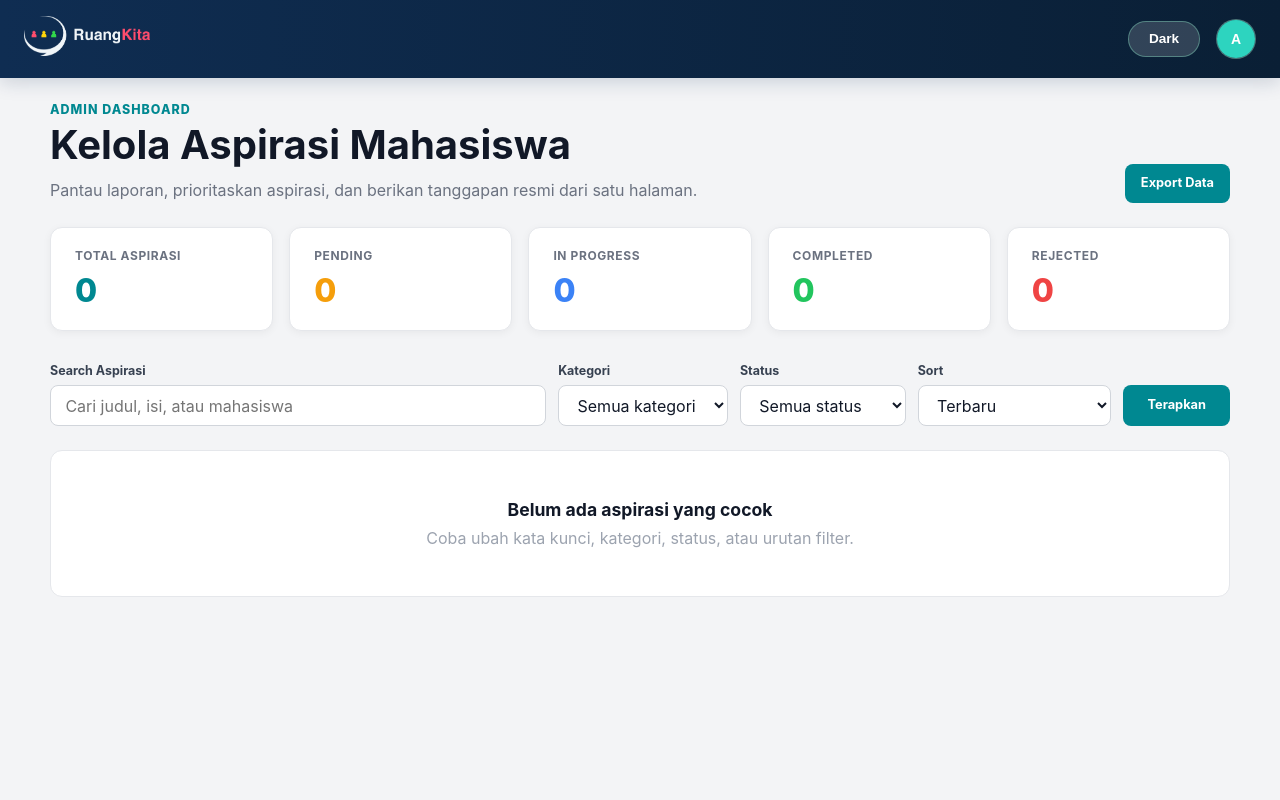
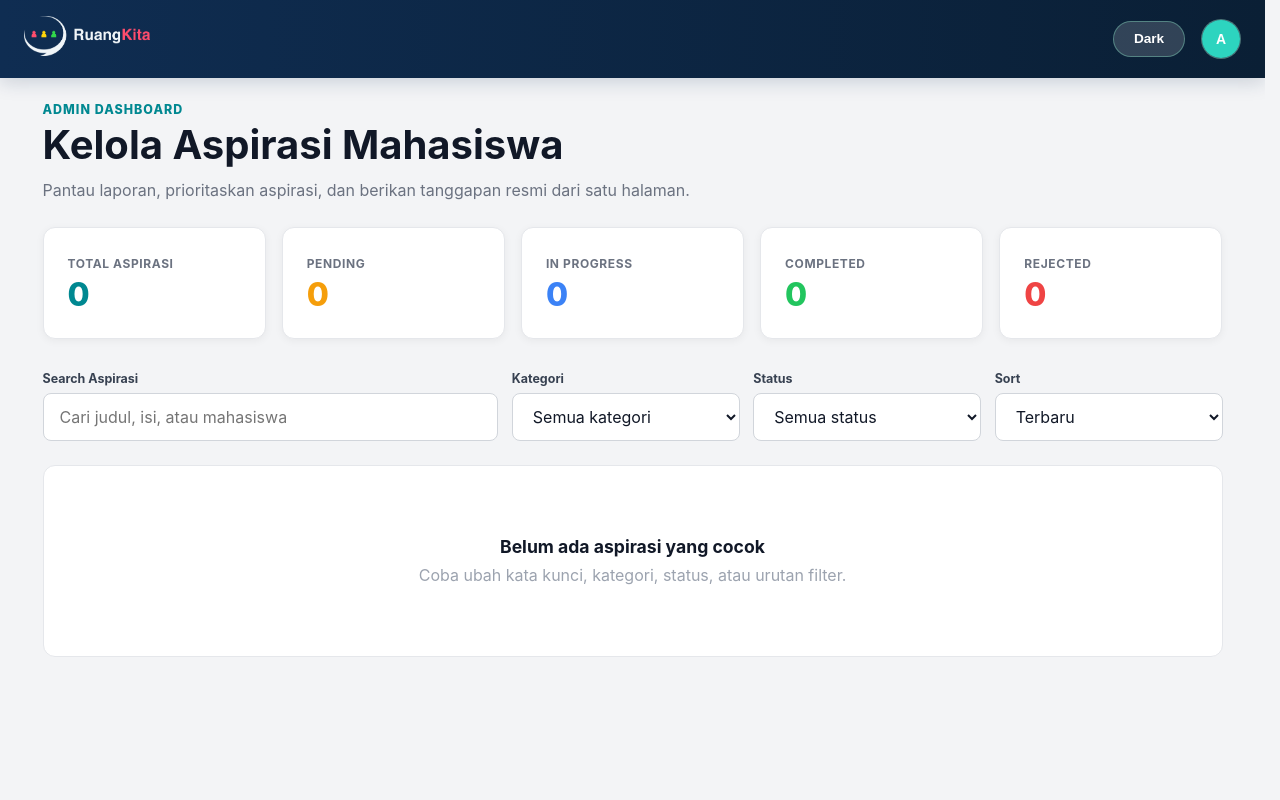
Before and after one commit to Cannaset/RuangKita, a PHP site: page /dashboard.php in a window 1280 px wide. Run offline with PHP 8.4, Linux system fonts and the light colour scheme; the visitor is signed in with stand-in values (Sample User, id 1); data that the repository does not hold is empty.

Commit message:
Bug fixing

```diff
--- a/App/admin/components/filter-bar.php
+++ b/App/admin/components/filter-bar.php
@@ -12,7 +12,7 @@
 
     <div class="filter-field">
         <label for="category">Kategori</label>
-        <select id="category" name="category">
+        <select id="category" name="category" data-auto-submit>
             <option value="">Semua kategori</option>
             <?php foreach ($categories as $category): ?>
                 <option value="<?= e($category); ?>" <?= $categoryFilter === $category ? 'selected' : ''; ?>>
@@ -24,7 +24,7 @@
 
     <div class="filter-field">
         <label for="status">Status</label>
-        <select id="status" name="status">
+        <select id="status" name="status" data-auto-submit>
             <option value="">Semua status</option>
             <?php foreach ($statusOptions as $value => $label): ?>
                 <option value="<?= e($value); ?>" <?= $statusFilter === $value ? 'selected' : ''; ?>>
@@ -36,12 +36,10 @@
 
     <div class="filter-field">
         <label for="sort">Sort</label>
-        <select id="sort" name="sort">
+        <select id="sort" name="sort" data-auto-submit>
             <option value="newest" <?= $sort === 'newest' ? 'selected' : ''; ?>>Terbaru</option>
             <option value="oldest" <?= $sort === 'oldest' ? 'selected' : ''; ?>>Terlama</option>
             <option value="votes" <?= $sort === 'votes' ? 'selected' : ''; ?>>Paling banyak vote</option>
         </select>
     </div>
-
-    <button type="submit" class="filter-submit">Terapkan</button>
 </form>
--- a/App/admin/components/statistics-card.php
+++ b/App/admin/components/statistics-card.php
@@ -4,7 +4,7 @@
 // File: App/admin/components/statistics-card.php
 // ============================================================
 ?>
-<div class="stats-row" style="display:grid;grid-template-columns:repeat(auto-fit,minmax(160px,1fr));gap:1rem;margin-bottom:2rem;">
+<div class="stats-grid">
     <?php foreach ([
         ['label' => 'Total Aspirasi', 'value' => $stats['total'],       'color' => '#008891'],
         ['label' => 'Pending',        'value' => $stats['pending'],      'color' => '#f59e0b'],
@@ -12,9 +12,11 @@
         ['label' => 'Completed',      'value' => $stats['completed'],    'color' => '#22c55e'],
         ['label' => 'Rejected',       'value' => $stats['rejected'],     'color' => '#ef4444'],
     ] as $stat): ?>
-    <div style="background:white;border-radius:.75rem;padding:1.25rem 1.5rem;border:1px solid #e5e7eb;box-shadow:0 2px 8px rgba(0,0,0,.05);">
-        <p style="font-size:.75rem;font-weight:700;text-transform:uppercase;letter-spacing:.05em;color:#6b7280;margin:0 0 .5rem;"><?= $stat['label'] ?></p>
-        <p style="font-size:2rem;font-weight:800;color:<?= $stat['color'] ?>;margin:0;"><?= $stat['value'] ?></p>
+    <div class="stat-card">
+        <div>
+            <p><?= $stat['label'] ?></p>
+            <strong style="color:<?= $stat['color'] ?>;"><?= $stat['value'] ?></strong>
+        </div>
     </div>
     <?php endforeach; ?>
 </div>
--- a/App/admin/dashboard.php
+++ b/App/admin/dashboard.php
@@ -95,63 +95,6 @@ require __DIR__ . '/queries/get_statistics.php';
 
 $queryBase = $_GET;
 unset($queryBase['page']);
-
-// Handle CSV exports if requested
-if (($_GET['export'] ?? '') === 'csv') {
-    $exportSql = "
-        SELECT
-            p.id,
-            p.title,
-            p.description,
-            p.category,
-            p.status,
-            p.created_at,
-            p.updated_at,
-            CASE WHEN p.is_anonymous = 1 THEN 'Anonymous' ELSE COALESCE(s.username, 'Mahasiswa') END AS author,
-            COALESCE(vt.upvotes, 0) AS upvotes,
-            COALESCE(vt.downvotes, 0) AS downvotes
-        FROM posts p
-        LEFT JOIN students s ON s.id = p.student_id
-        LEFT JOIN (
-            SELECT post_id,
-                SUM(vote_type = 'upvote') AS upvotes,
-                SUM(vote_type = 'downvote') AS downvotes
-            FROM votes
-            GROUP BY post_id
-        ) vt ON vt.post_id = p.id
-        $whereSql
-        ORDER BY $orderSql
-    ";
-    $exportStmt = $conn->prepare($exportSql);
-    $exportParams = $params;
-    bindParams($exportStmt, $types, $exportParams);
-    $exportStmt->execute();
-    $exportRows = $exportStmt->get_result()->fetch_all(MYSQLI_ASSOC);
-
-    header('Content-Type: text/csv; charset=utf-8');
-    header('Content-Disposition: attachment; filename=ruangkita-aspirasi.csv');
-    $output = fopen('php://output', 'w');
-    fputcsv($output, ['ID', 'Author', 'Category', 'Title', 'Description', 'Status', 'Upvotes', 'Downvotes', 'Created At', 'Updated At']);
-
-    foreach ($exportRows as $exportRow) {
-        $meta = statusMeta($exportRow['status']);
-        fputcsv($output, [
-            $exportRow['id'],
-            $exportRow['author'],
-            $exportRow['category'],
-            $exportRow['title'],
-            $exportRow['description'],
-            $meta['label'],
-            $exportRow['upvotes'],
-            $exportRow['downvotes'],
-            $exportRow['created_at'],
-            $exportRow['updated_at'],
-        ]);
-    }
-
-    fclose($output);
-    exit;
-}
 ?>
 <!DOCTYPE html>
 <html lang="id">
@@ -162,8 +105,8 @@ if (($_GET['export'] ?? '') === 'csv') {
     <title>RuangKita - Admin Dashboard</title>
     <!-- Stylesheets -->
     <link rel="stylesheet" href="../assets/CSS/style.css">
-    <link rel="stylesheet" href="../assets/admin/css/admin-dashboard.css">
-    <link rel="stylesheet" href="../assets/admin/css/admin-components.css">
+    <link rel="stylesheet" href="../assets/admin/css/admin-dashboard.css?v=2">
+    <link rel="stylesheet" href="../assets/admin/css/admin-components.css?v=3">
     <link rel="stylesheet" href="../assets/admin/css/admin-modal.css">
 </head>
 
@@ -179,8 +122,6 @@ if (($_GET['export'] ?? '') === 'csv') {
                 <p class="admin-subtitle">Pantau laporan, prioritaskan aspirasi, dan berikan tanggapan resmi dari satu
                     halaman.</p>
             </div>
-            <a class="export-link" href="?<?= e(http_build_query(array_merge($_GET, ['export' => 'csv']))); ?>">Export
-                Data</a>
         </section>
 
         <!-- Component Statistics -->
@@ -214,7 +155,7 @@ if (($_GET['export'] ?? '') === 'csv') {
     <div class="toast" id="toast" role="status" aria-live="polite"></div>
 
     <!-- Scripts -->
-    <script src="../assets/admin/js/admin-filter.js"></script>
+    <script src="../assets/admin/js/admin-filter.js?v=2"></script>
     <script src="../assets/admin/js/admin-theme.js"></script>
     <script src="../assets/admin/js/admin-dropdown.js"></script>
     <script src="../assets/admin/js/admin-status.js"></script>
--- a/App/assets/admin/css/admin-components.css
+++ b/App/assets/admin/css/admin-components.css
@@ -50,19 +50,21 @@
 
 /* --- Admin Filters Bar --- */
 .admin-filters {
-    display: flex;
-    gap: 0.75rem;
-    flex-wrap: wrap;
+    display: grid;
+    grid-template-columns: minmax(260px, 2fr) repeat(auto-fit, minmax(180px, 1fr));
+    align-items: end;
+    gap: 0.85rem;
     margin-bottom: 1.5rem;
 }
 
 .filter-field {
     display: grid;
     gap: 0.4rem;
+    min-width: 0;
 }
 
 .search-field {
-    flex: 1 1 220px;
+    min-width: 0;
 }
 
 .filter-field label,
@@ -89,8 +91,15 @@
 .filter-field input,
 .filter-field select,
 .status-form select {
-    min-height: 2.6rem;
-    padding: 0 0.9rem;
+    height: 3rem;
+    min-height: 3rem;
+    padding: 0 1rem;
+    line-height: 1.2;
+}
+
+.filter-field select {
+    padding-right: 2.5rem;
+    cursor: pointer;
 }
 
 .response-form textarea {
@@ -108,16 +117,11 @@
     box-shadow: 0 0 0 3px rgba(0, 136, 145, 0.12);
 }
 
-.filter-submit {
-    align-self: end;
-    min-height: 2.6rem;
-    padding-inline: 1.5rem;
-}
-
 /* --- Aspiration Post Card & Feed --- */
 .admin-feed {
     display: grid;
     gap: 1rem;
+    min-height: 12rem;
 }
 
 .admin-post-card {
@@ -324,11 +328,14 @@
 }
 
 .empty-state {
+    display: grid;
+    min-height: 12rem;
     padding: 3rem;
     border: 1px solid #e5e7eb;
     border-radius: 0.75rem;
     background: #ffffff;
     color: #9ca3af;
+    place-content: center;
     text-align: center;
 }
 
@@ -474,6 +481,10 @@ body.admin-page.dark-theme .priority-medium {
 }
 
 @media (max-width: 680px) {
+    .admin-filters {
+        grid-template-columns: 1fr;
+    }
+
     .admin-card-actions {
         grid-template-columns: 1fr;
     }
--- a/App/assets/admin/css/admin-dashboard.css
+++ b/App/assets/admin/css/admin-dashboard.css
@@ -5,6 +5,8 @@
 
 html {
     min-height: 100%;
+    overflow-y: scroll;
+    scrollbar-gutter: stable;
 }
 
 body.admin-page {
@@ -76,8 +78,6 @@ body.admin-page.dark-theme .admin-shell {
     line-height: 1.65;
 }
 
-.export-link,
-.filter-submit,
 .response-form button,
 .detail-button {
     appearance: none;
@@ -101,8 +101,6 @@ body.admin-page.dark-theme .admin-shell {
     transition: background 0.2s, opacity 0.2s, transform 0.2s;
 }
 
-.export-link:hover,
-.filter-submit:hover,
 .response-form button:hover,
 .detail-button:hover {
     background: #00747b !important;
@@ -130,7 +128,4 @@ body.admin-page.dark-theme .admin-subtitle {
         display: grid;
     }
 
-    .export-link {
-        justify-self: start;
-    }
 }
--- a/App/assets/admin/js/admin-filter.js
+++ b/App/assets/admin/js/admin-filter.js
@@ -2,6 +2,19 @@
 // RuangKita - JS Filters, Formats & Helpers
 // File: App/admin/assets/js/admin-filter.js
 // ============================================================
+
+document.addEventListener("DOMContentLoaded", () => {
+    document.querySelectorAll("[data-auto-submit]").forEach((field) => {
+        field.addEventListener("change", () => {
+            const form = field.closest("form");
+            if (!form) return;
+
+            const pageField = form.querySelector('[name="page"]');
+            if (pageField) pageField.remove();
+            form.submit();
+        });
+    });
+});
 
 window.showToast = function(message, isError = false) {
     const toast = document.getElementById("toast");
@@ -83,7 +96,7 @@ window.renderResponses = function(responses) {
 };
 
 window.postForm = async function(form) {
-    // Use only the path (no query string) so PHP doesn't run filter/export
+    // Use only the path so PHP doesn't retain the active filters.
     // logic while handling the AJAX POST action.
     const response = await fetch(window.location.pathname, {
         method: "POST",
--- a/App/auth/logout.php
+++ b/App/auth/logout.php
@@ -16,5 +16,5 @@ if (ini_get('session.use_cookies')) {
 }
 
 session_destroy();
-header('Location: ../students/feed.php');
+header('Location: index.php');
 exit;
```
Also changed, not shown: App/assets/CSS/style-admin-dashboard.css (+18 -24 lines), App/assets/JS/script-dashboard-department.js (+11 -0 lines), App/auth/dashboard-department.php (+59 -30 lines), README.md.
